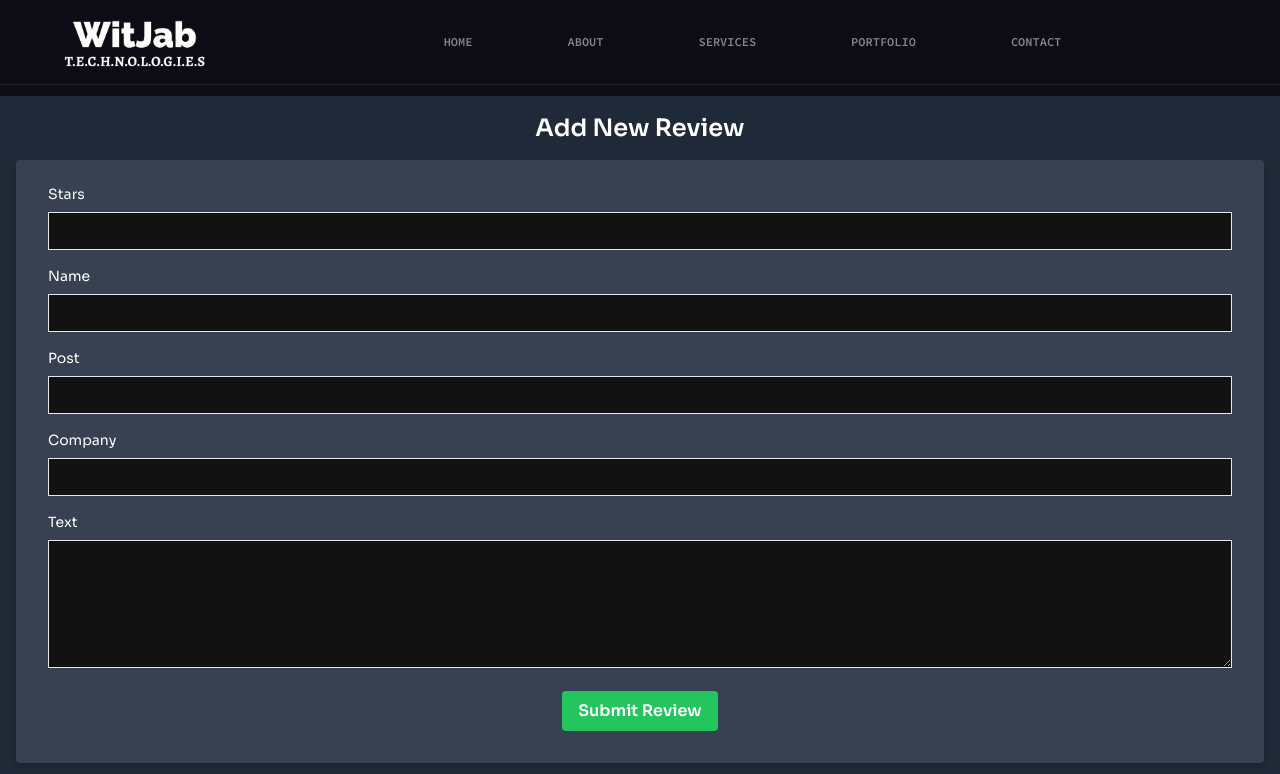
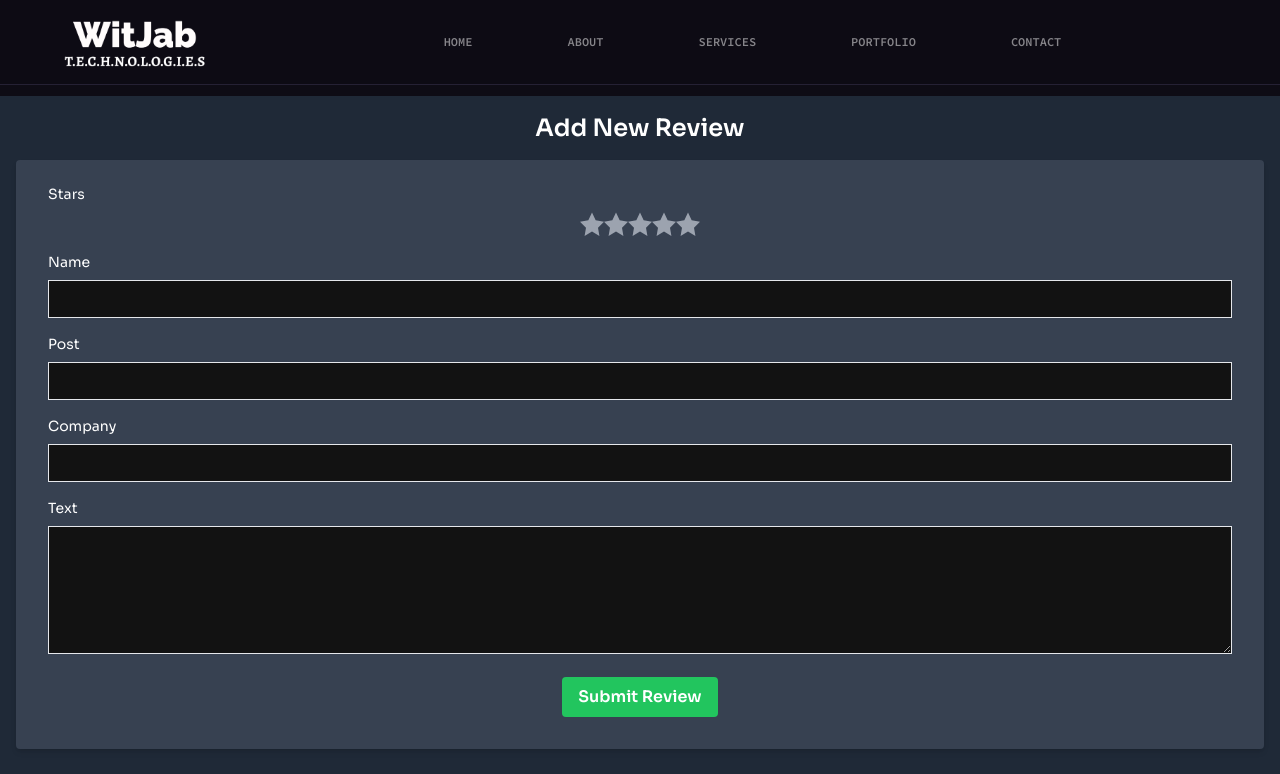
Before and after one commit to ManasNikte/WitJabTechnologiesCombo, a React (Vite) app in the folder client/: page /newreview in a window 1280 px wide. Shown: the top 774 px of the page. Built offline with nearby package versions, Linux system fonts and the light colour scheme.

Commit message:
Update AddReview.jsx

```diff
--- a/client/src/dashboardComponents/Reviews/AddReview.jsx
+++ b/client/src/dashboardComponents/Reviews/AddReview.jsx
@@ -4,8 +4,8 @@ import { useNavigate } from 'react-router-dom';
 
 const AddReview = () => {
   const navigate = useNavigate();
-
-  const [stars, setStars] = useState('');
+  const [stars, setStars] = useState(0); // Use 0 as the initial value
+  const [hoverStars, setHoverStars] = useState(0); // State to track hovered stars
   const [name, setName] = useState('');
   const [post, setPost] = useState('');
   const [company, setCompany] = useState('');
@@ -16,11 +16,23 @@ const AddReview = () => {
     try {
       const newReview = { stars, name, post, company, text };
       await axios.post('https://witjabtechnologiescombo.onrender.com/api/addreview', newReview);
-      navigate('/dashboard'); // Navigate back to dashboard after successful submission
+      navigate('/'); // Navigate back to dashboard after successful submission
     } catch (error) {
       console.error('Error adding review:', error);
       // Handle error scenarios, e.g., display an error message
     }
+  };
+
+  const handleStarClick = (index) => {
+    setStars(index + 1); // Stars are 1-based, so add 1 to the index
+  };
+
+  const handleMouseEnter = (index) => {
+    setHoverStars(index + 1);
+  };
+
+  const handleMouseLeave = () => {
+    setHoverStars(0);
   };
 
   return (
@@ -30,17 +42,26 @@ const AddReview = () => {
         <h1 className="text-2xl font-bold mb-4 text-center">Add New Review</h1>
         <form onSubmit={handleSubmit} className="bg-gray-700 shadow-md rounded px-4 sm:px-8 pt-6 pb-8 mb-4">
           <div className="mb-4">
-          <label className="block text-white text-sm mb-2" htmlFor="stars">
-            Stars
-          </label>
-          <input
-            className="input appearance-none border w-full py-2 px-3 text-white leading-tight focus:outline-none focus:shadow-outline"
-            type="number"
-            id="stars"
-            value={stars}
-            onChange={(e) => setStars(e.target.value)}
+            <label className="block text-white text-sm mb-2">Stars</label>
+            <div className="flex justify-center">
+              {[...Array(5)].map((_, index) => (
+                <svg
+                  key={index}
+                  xmlns="http://www.w3.org/2000/svg"
+                  viewBox="0 0 24 24"
+                  fill="currentColor"
+                  className={`w-6 h-6 cursor-pointer ${
+                    index < (hoverStars || stars) ? 'text-yellow-500' : 'text-gray-400'
+                  }`}
+                  onClick={() => handleStarClick(index)}
+                  onMouseEnter={() => handleMouseEnter(index)}
+                  onMouseLeave={handleMouseLeave}
                   required
-          />
+                >
+                  <path d="M12 .587l3.668 7.568L24 9.763l-6 5.882 1.418 8.268L12 19.424l-7.418 4.489L6 15.645 0 9.763l8.332-1.608z" />
+                </svg>
+              ))}
+            </div>
           </div>
           <div className="mb-4">
             <label className="block text-white text-sm mb-2" htmlFor="name">
```
Lines whose indentation alone changed are shown as unchanged.
